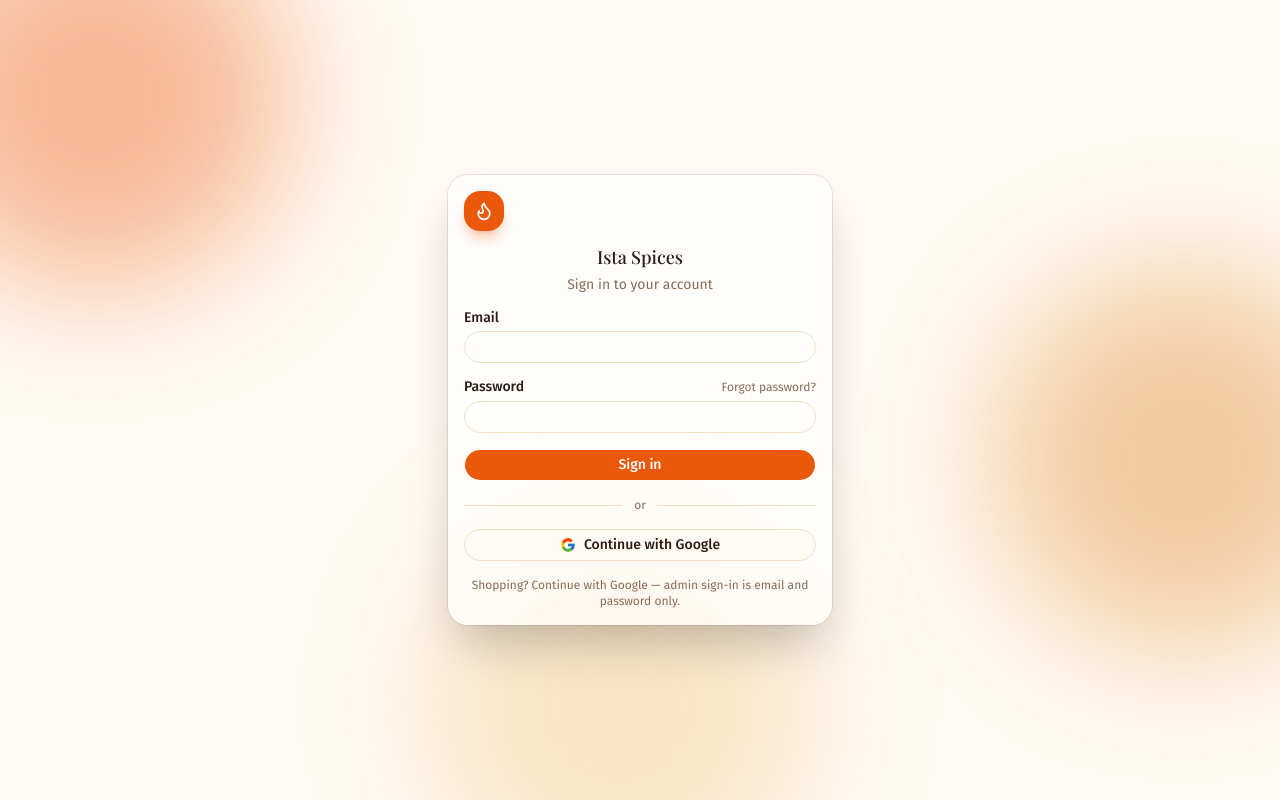
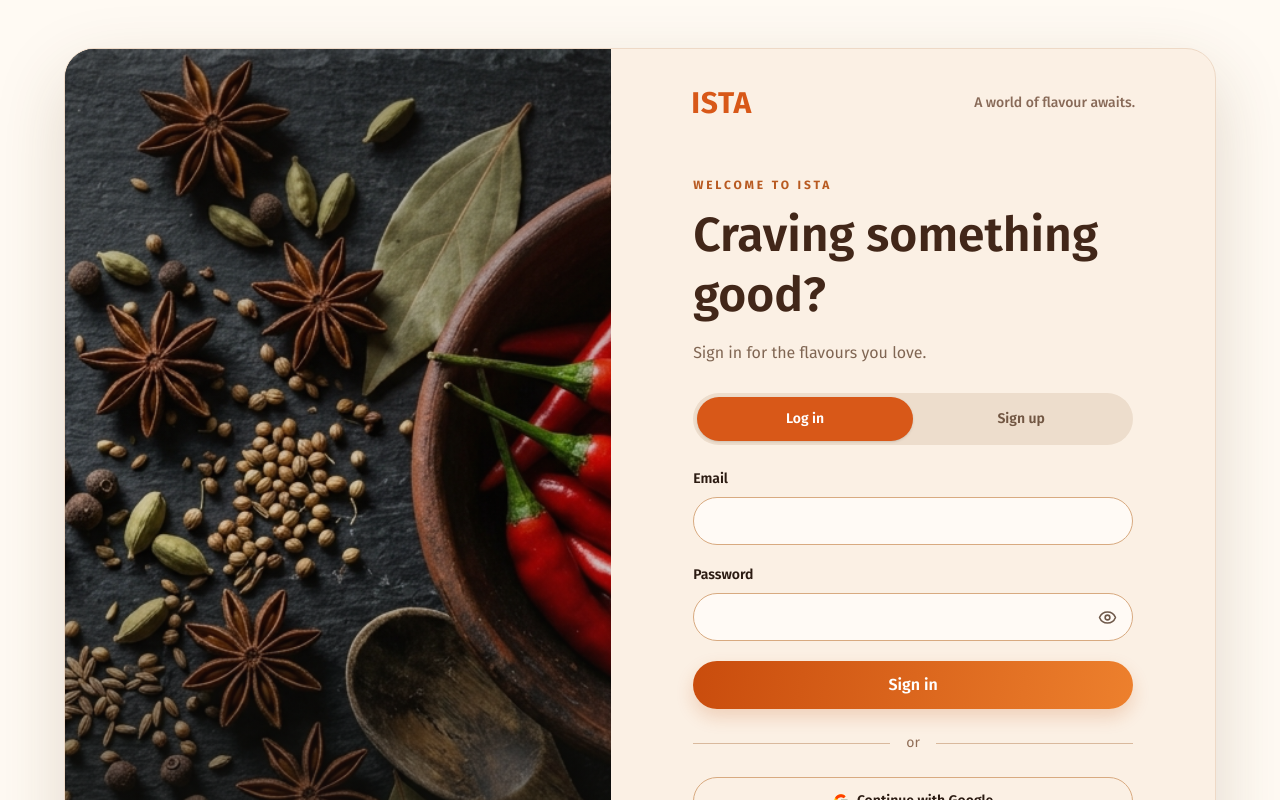
Before and after one commit to creativecrewhub1/ista-spices, a React (Vite) app in the folder frontend/: page /staff/login in a window 1280 px wide. Shown: the top 800 px of the page. Built offline with nearby package versions, Linux system fonts and the light colour scheme; no server answers; a web font is replaced by a local one.

Commit message:
Use shared ISTA login for staff and customers

```diff
--- a/frontend/src/App.tsx
+++ b/frontend/src/App.tsx
@@ -39,7 +39,8 @@ export default function App() {
             <Routes>
               {/* Authentication */}
               <Route path="/login" element={<CustomerLoginPage />} />
-              <Route path="/staff/login" element={<LoginPage />} />
+              <Route path="/staff/login" element={<CustomerLoginPage />} />
+              <Route path="/staff/setup" element={<LoginPage />} />
               <Route path="/shop/login" element={<CustomerLoginPage />} />
               <Route path="/reset-password" element={<ResetPasswordPage />} />
 
--- a/frontend/src/pages/shop/CustomerLoginPage.tsx
+++ b/frontend/src/pages/shop/CustomerLoginPage.tsx
@@ -19,6 +19,7 @@ export function CustomerLoginPage() {
 
   const from = (location.state as { from?: string } | null)?.from
   if (!loading && session && role === 'customer') return <Navigate to={from?.startsWith('/shop/') ? from : '/shop'} replace />
+  if (!loading && session && role === 'admin') return <Navigate to={from && !from.startsWith('/shop') ? from : '/'} replace />
 
   async function submit(event: FormEvent<HTMLFormElement>) {
     event.preventDefault()
@@ -33,9 +34,9 @@ export function CustomerLoginPage() {
         const { error } = await supabaseAuth.auth.signInWithPassword({ email, password })
         if (error) throw error
         const profile = await api.get<{ role: string }>('/auth/whoami')
-        if (profile.role !== 'customer') {
+        if (profile.role !== 'customer' && profile.role !== 'admin') {
           await supabaseAuth.auth.signOut()
-          throw new Error('This login is for customer accounts only.')
+          throw new Error('This account does not have access. Please contact support.')
         }
       }
     } catch (error) {
@@ -49,7 +50,7 @@ export function CustomerLoginPage() {
 
   return (
     <main className="flex min-h-svh items-center justify-center overflow-hidden bg-[radial-gradient(circle_at_15%_15%,#f5dfc6,transparent_35%),radial-gradient(circle_at_85%_90%,#f2d6bc,transparent_32%),#fff9f1] px-4 py-6 font-sans text-[#2b1b12] sm:px-8 sm:py-12">
-      <section className="grid w-full max-w-6xl overflow-hidden rounded-[30px] border border-[#eed9c6] bg-[#fbf0e4] shadow-[0_26px_70px_rgba(91,59,29,0.18)] lg:min-h-[700px] lg:grid-cols-[0.95fr_1.05fr]" aria-label="Customer account">
+      <section className="grid w-full max-w-6xl overflow-hidden rounded-[30px] border border-[#eed9c6] bg-[#fbf0e4] shadow-[0_26px_70px_rgba(91,59,29,0.18)] lg:min-h-[700px] lg:grid-cols-[0.95fr_1.05fr]" aria-label="Sign in to ISTA">
         <div className="relative min-h-[290px] overflow-hidden bg-[#171a18] sm:min-h-[380px] lg:min-h-full" aria-hidden="true">
           <img src="/images/spicest/hero_desi_masale_bg.jpg" alt="" className="absolute inset-0 h-full w-full object-cover object-[62%_center] lg:object-[58%_center]" />
           <div className="absolute inset-0 bg-gradient-to-t from-[#11110e]/80 via-[#17120d]/15 to-[#17120d]/35" />
```
